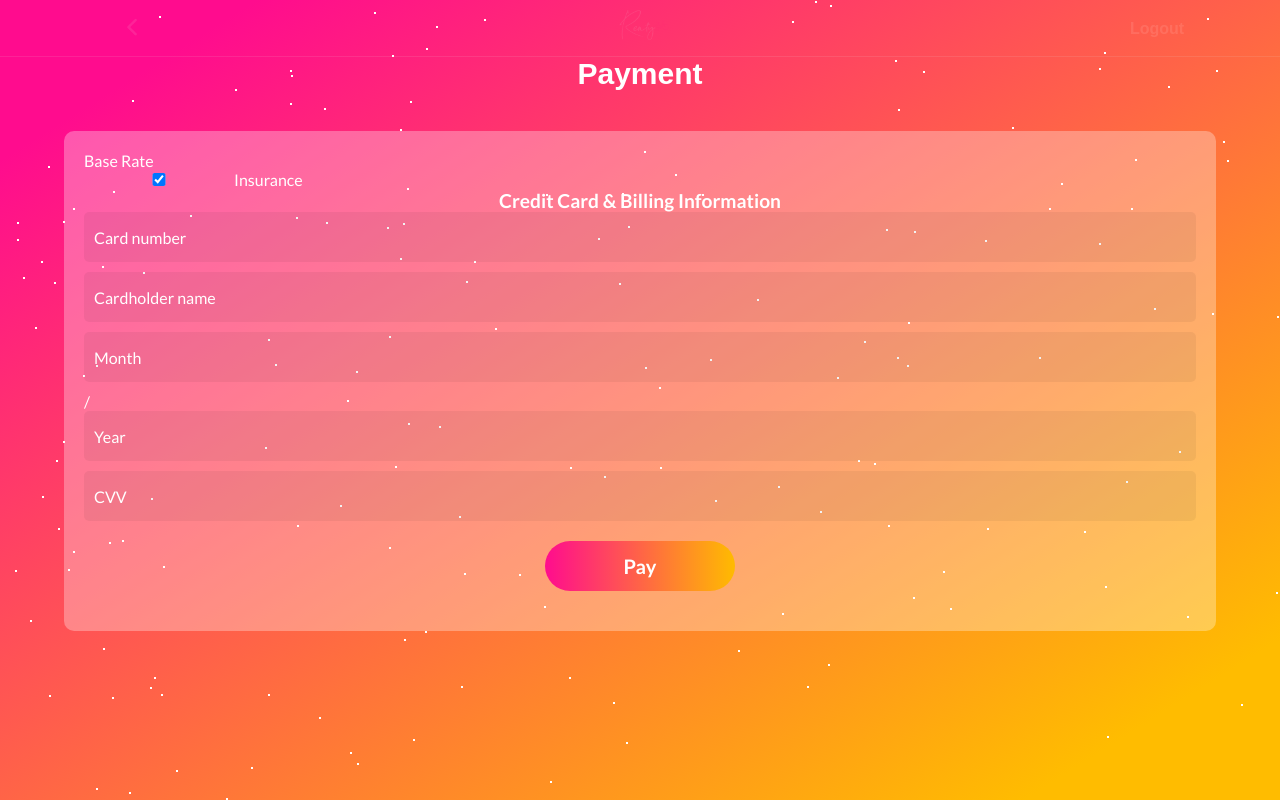
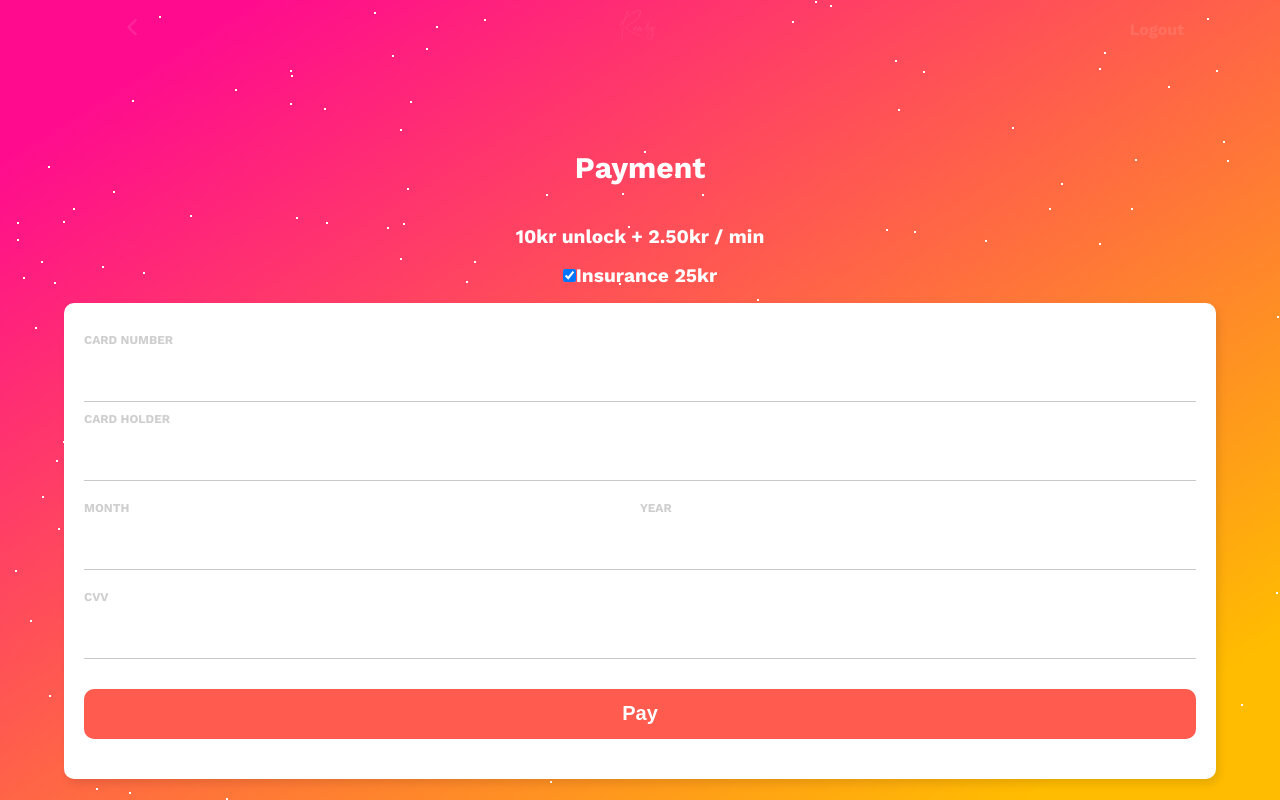
Before and after one commit to mari4w04/renty, a PHP site: page /payment in a window 1280 px wide. Run offline with PHP 8.4, Linux system fonts and the light colour scheme.

Commit message:
styling merge

```diff
--- a/css/app.css
+++ b/css/app.css
@@ -1,10 +1,3 @@
-* {
-    font-family: 'Lato', sans-serif;
-    margin: 0;
-    padding: 0;
-    box-sizing: border-box;
-}
-
 .logoContainer {
     height: 15vh;
     display: grid;
--- a/css/style.css
+++ b/css/style.css
@@ -1,9 +1,5 @@
 @import url('https://fonts.googleapis.com/css?family=Raleway:400,700,900');
-@import url('https://fonts.googleapis.com/css?family=Lato:100,400,700,900');
-
-* {
-  font-family: 'Lato', sans-serif;
-}
+@import url('https://fonts.googleapis.com/css?family=Work+Sans:400,700&display=swap');
 
 .login-page {
   background-color: #ffbc00;
@@ -44,6 +40,7 @@ nav {
   grid-template-columns: 1fr 3fr 1fr;
   align-items: center;
   justify-items: center;
+  padding-bottom: 10%;
 }
 
 
@@ -62,13 +59,13 @@ nav a {
   color: white;
   font-weight: 700;
   margin-left: 10px;
-  font-family: "Poppins", sans-serif;
+  font-family: 'Work Sans', sans-serif;
 }
 
 h1 {
-  font-family: "Poppins", sans-serif;
+  font-family: 'Work Sans', sans-serif;
   font-size: 30px;
-  font-weight: 900;
+  font-weight: 700;
   text-align: center;
   margin-bottom: 40px;
   /*     color: #ffbc00; */
@@ -102,19 +99,6 @@ label {
   margin-bottom: 5px;
 }
 
-.form-card input[type=text] {
-  margin-top: 10px;
-}
-
-.form-container {
-  width: 35vw;
-  margin: 0 auto;
-  box-sizing: border-box;
-  padding: 20px;
-  border-radius: 10px;
-  background-color: white;
-}
-
 form {
   width: 80%;
   margin: 0 auto;
@@ -122,10 +106,7 @@ form {
 
 input,
 textarea,
-select,
-button {
-  width: 150px;
-  margin: 0;
+select {
   -webkit-box-sizing: border-box;
   /* For legacy WebKit based browsers */
   -moz-box-sizing: border-box;
@@ -133,19 +114,6 @@ button {
   box-sizing: border-box;
 }
 
-input[type=text],
-input[type=password],
-button {
-  display: block;
-  width: 100%;
-  background-color: rgba(0, 0, 0, .05);
-  border-width: 0;
-  border-style: none;
-  border-radius: 5px;
-  height: 50px;
-  margin-bottom: 10px;
-  padding: 0 0 0 10px;
-}
 
 input[type=submit] {
   border: none;
@@ -154,15 +122,18 @@ input[type=submit] {
 
 button,
 input[type=submit] {
-  background: rgb(255, 12, 142);
-  background: linear-gradient(90deg, rgba(255, 12, 142, 1) 0%, rgb(255, 187, 0) 100%);
+  padding-left: 5%;
+  border-style: none;
+  background: #ff5b4f;
+  height: 50px;
+  /* background: linear-gradient(90deg, rgba(255, 12, 142, 1) 0%, rgb(255, 187, 0) 100%); */
   font-size: 20px;
   color: white;
   font-weight: 700;
   margin-bottom: 20px;
-  width: 190px;
+  width: 100%;
   padding: 0;
-  border-radius: 50px;
+  border-radius: 10px;
   margin: 20px auto 20px auto;
   cursor: pointer;
 }
@@ -237,7 +208,8 @@ h6 {
   box-sizing: border-box;
   padding: 20px;
   border-radius: 10px;
-  background-color: rgba(255, 255, 255, 0.3);
+  background-color: white;
+  box-shadow: 3px 5px 8px rgba(0, 0, 0, 0.1);
 }
 
 form {
@@ -249,12 +221,11 @@ input,
 input:focus,
 textarea,
 textarea:focus,
-select,
-button,
-::placeholder {
-  font-size: 1em;
-  width: 150px;
-  color: white;
+select::placeholder {
+
+  font-size: 0.7em;
+  color: #c9c9c9;
+  text-transform: uppercase;
   margin: 0;
   -webkit-box-sizing: border-box;
   /* For legacy WebKit based browsers */
@@ -264,32 +235,18 @@ button,
 }
 
 input[type="text"],
-input[type="password"],
-button {
+input[type="password"] {
   display: block;
   width: 100%;
-  background-color: rgba(0, 0, 0, 0.05);
-  border-width: 0;
+  background-color: transparent;
   border-style: none;
-  border-radius: 5px;
+  border-bottom: #c9c9c9 1px solid;
   height: 50px;
   margin-bottom: 10px;
   padding: 0 0 0 10px;
 }
 
-button {
-  background-color: #ff0093;
-  /* background-color: #ffc200; */
-  font-size: 20px;
-  color: white;
-  font-weight: 700;
-  margin-bottom: 20px;
-  width: 190px;
-  padding: 0;
-  border-radius: 50px;
-  margin: 20px auto 20px auto;
-  cursor: pointer;
-}
+
 
 .card {
   background-color: white;
@@ -531,3 +488,44 @@ select {
 .name-tag {
   width: 144px;
 }
+
+/* scan code */
+#chooseSection {
+  display: grid;
+  grid-template-columns: 1fr 1fr;
+  text-align: center;
+}
+
+.choose>img {
+  max-width: 70px;
+}
+
+.enabled-camera {
+  text-align: center;
+}
+
+.enabled-camera>img {
+  max-width: 70vw;
+}
+
+/* ride start */
+.main-container {
+  text-align: center;
+}
+
+.ride-start {
+  max-width: 300px;
+}
+
+/* Payment */
+.expiry-container {
+  display: grid;
+  grid-template-columns: 1fr 1fr;
+
+}
+
+
+/* checkbox */
+input[type="checkbox"] {
+  background-color: transparent !important;
+}
--- a/css/white-theme.css
+++ b/css/white-theme.css
@@ -5,6 +5,8 @@
 body {
   background-color: #f7f7f7;
   background-image: none;
+  font-family: 'Work Sans', sans-serif;
+
 }
 
 /* .content{
@@ -41,7 +43,7 @@ h2 {}
 }
 
 nav {
-  border-bottom: 1px solid #eaeaea;
+
   grid-area: nav;
 }
 
--- a/payment.php
+++ b/payment.php
@@ -22,22 +22,27 @@
     </nav>
 
     <h1 class="padding-top-bottom-40">Payment</h1>
-   <div class="container">
+
         <div class="payment-info">
-        <p>Base Rate<span class="align-right" id="chosenCarPrice"></span></p>
-        <input type="checkbox" checked>Insurance
-    </div>
-        <h2>Credit Card & Billing Information</h2>
+        <h2>10kr unlock + 2.50kr / min<span class="align-right" id="chosenCarPrice"></span></h2>
+        <h2><input type="checkbox" checked>Insurance 25kr</h2>
+        </div>
+        <div class="container">
+        <!-- <h2>Credit Card & Billing Information</h2> -->
         <form id="frmPayment" method="POST">
-            <input name="paymentCardNo" type="text" id="paymentCardNo" placeholder="Card number">
-            <input name="paymentCardHolder" type="text" id="paymentCardHolder" placeholder="Cardholder name">
+            <h6>Card Number</h6>
+            <input name="paymentCardNo" type="text" id="paymentCardNo">
+            <h6>Card Holder</h6>
+            <input name="paymentCardHolder" type="text" id="paymentCardHolder">
             <div class="card-expiry-cvv">
                 <div class="expiry-container">
-                    <input name="paymentMonth" type="text" placeholder="Month" id="paymentCardExpiryMonth">
-                    <div class="slash">/</div>
-                    <input name="paymentYear" type="text" placeholder="Year" id="paymentCardExpiryYear">
+                    <h6>Month</h6>
+                    <h6>Year</h6>
+                    <input name="paymentMonth" type="text" id="paymentCardExpiryMonth">
+                    <input name="paymentYear" type="text" id="paymentCardExpiryYear">
                 </div>
-                <input name="paymentCvv" id="paymentCvv" type="text" placeholder="CVV">
+                <h6>CVV</h6>
+                <input name="paymentCvv" id="paymentCvv" type="text">
             </div>
 
             <button id="payBtn" type="submit" class=" btn green-btn">Pay</button>
--- a/search.php
+++ b/search.php
@@ -49,6 +49,7 @@
                   <a class="next" onclick="plusSlides(1)">&#10095;</a>
 
                   </div>
+                  <a href='map.php'><button>Find bikes nearby</button></a>
 </div>
 <!-- end page -->
 <script>
```
Also changed, not shown: app.css (+35 -31 lines), map.php (+12 -4 lines), ride-start.php (+3 -4 lines), scan.php (+4 -4 lines), images/._map.png (added), images/._qr-camera.png (added), images/back-white.png, images/code.png (added), images/map.png, images/pitch-bg.png (added), images/pitch-bg_1.png, images/qr-camera.png (added), images/qr.png (added), images/qrcode.png (deleted), 1 more files.
